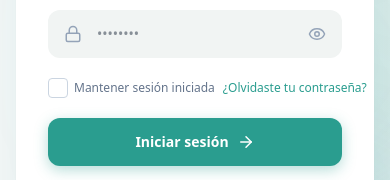
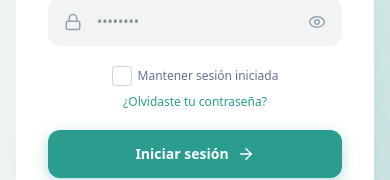
Before and after one commit to Irvin143/DentaWeb, a React (Vite) app in the folder DentaWeb/: page / in a window 390 px wide. Shown: the part 455-635 px from the top of the page. Built offline with nearby package versions, Linux system fonts and the light colour scheme; no server answers.

Commit message:
centrado en login
mantener sesión iniciada y olvidaste tu contraseña centrados. hecho principalmente con el diseño responsivo en mente

```diff
--- a/DentaWeb/src/modules/login/login.jsx
+++ b/DentaWeb/src/modules/login/login.jsx
@@ -203,7 +203,7 @@ const DentalWebLogin = () => {
           </div>
 
           {/* Remember & Forgot */}
-          <div className="flex flex-nowrap items-center justify-between gap-2">
+          <div className="flex flex-col items-center gap-2">
             <label className="flex shrink-0 cursor-pointer items-center gap-1.5 whitespace-nowrap">
               <input
                 type="checkbox"
@@ -237,10 +237,10 @@ const DentalWebLogin = () => {
             </label>
             <Link
               to="/recuperar-contrasena"
-              className="shrink-0 whitespace-nowrap text-xs font-medium text-login-active transition-colors hover:text-primary-container sm:text-sm"
+              className="text-xs font-medium text-login-active transition-colors hover:text-primary-container sm:text-sm"
             >
               ¿Olvidaste tu contraseña?
-            </Link>{" "}
+            </Link>
           </div>
 
           {/* Submit Button */}
```
